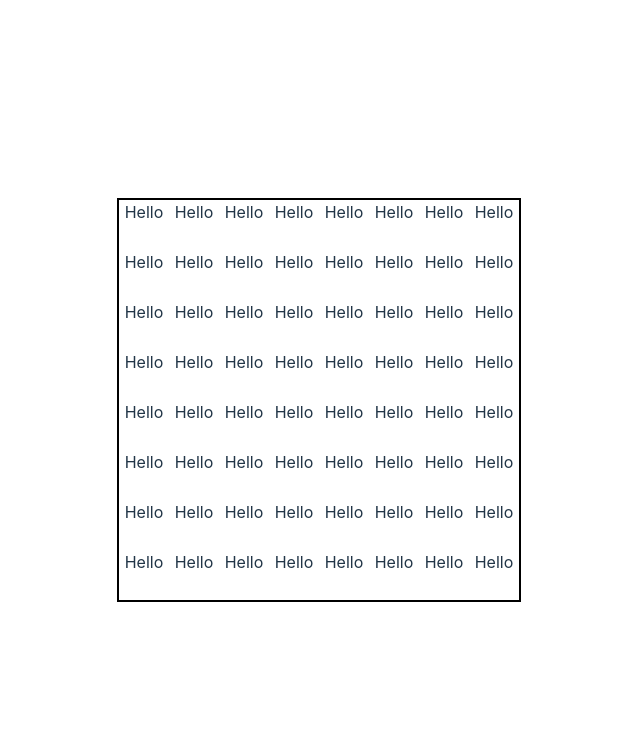
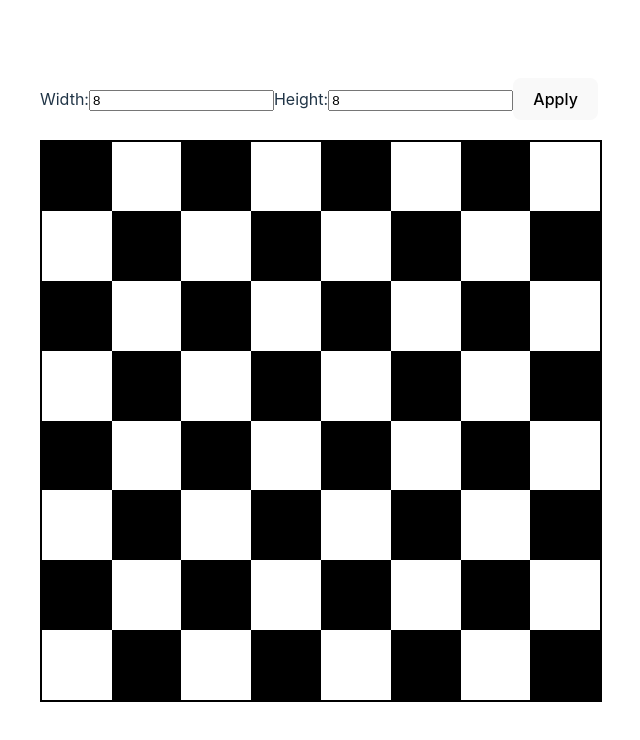
Before and after one commit to maks2601/chess-hero, a React (Vite) app: page / in a window 1280 px wide. Shown: the top 740 px of the page, without its empty margins (321-961 px from the left). Built offline with nearby package versions, Linux system fonts and the light colour scheme.

Commit message:
Make resizable board

```diff
--- a/src/App.tsx
+++ b/src/App.tsx
@@ -1,13 +1,16 @@
-import React, {useState} from 'react';
+import {useState} from 'react';
 import './App.css';
-import BoardComponent from "./components/BoardComponent";
-import {Board} from "./models/Board";
+import Board from "./components/Board.tsx";
+import {BoardData} from "./models/BoardData.ts";
+import BoardForm from "./components/BoardForm.tsx";
 
 function App() {
-    const [board, setBoard] = useState(new Board(8, 8));
+    const [board, setBoard] = useState(new BoardData(8, 8));
+
     return (
         <div className="App">
-            <BoardComponent board={board}/>
+            <BoardForm setBoard={setBoard}/>
+            <Board board={board}/>
         </div>
     );
 }
--- /dev/null
+++ b/src/components/Board.tsx
@@ -0,0 +1,23 @@
+import Cell from "./Cell.tsx";
+import {BoardData} from "../models/BoardData.ts";
+import {FC} from "react";
+import styles from "../styles/Board.module.css"
+
+interface BoardProps {
+    board: BoardData;
+}
+
+const Board: FC<BoardProps> = ({board}) => {
+    return (
+        <div className={styles.board} style={{
+            gridTemplateColumns: `repeat(${board.width}, 1fr)`,
+            aspectRatio: `${board.width}/${board.height}`,
+        }}>
+            {board.cells.map(row => row.map(cell =>{
+                return <Cell cell={cell}/>;
+            }))}
+        </div>
+    );
+};
+
+export default Board;
--- a/src/components/BoardComponent.tsx
+++ /dev/null
@@ -1,20 +0,0 @@
-import React, {FC} from 'react';
-import CellComponent from "./CellComponent";
-import {Board} from "../models/Board";
-import styles from "../styles/BoardComponent.module.css";
-
-interface BoardProps {
-    board: Board;
-}
-
-const BoardComponent: FC<BoardProps> = ({board}) => {
-    return (
-        <div className={styles.board}>
-            {board.cells.map(row => row.map(cell =>{
-                return <CellComponent/>;
-            }))}
-        </div>
-    );
-};
-
-export default BoardComponent;
--- /dev/null
+++ b/src/components/BoardForm.tsx
@@ -0,0 +1,42 @@
+import {FC, FormEvent, useState} from "react";
+import {BoardData} from "../models/BoardData.ts";
+
+interface BoardFormProps {
+    setBoard(board : BoardData) : void;
+}
+
+const BoardForm : FC<BoardFormProps> = ({setBoard}) => {
+    const [width, setWidth] = useState(8);
+    const [height, setHeight] = useState(8);
+
+    const processForm = (e : FormEvent)=>{
+        e.preventDefault();
+        setBoard(new BoardData(width, height));
+    }
+
+    return (
+        <form onSubmit={processForm}>
+            <label>
+                Width:
+                <input
+                    type="number"
+                    value={width}
+                    min="1"
+                    onChange={(e)=>setWidth(parseInt(e.target.value))}
+                />
+            </label>
+            <label>
+                Height:
+                <input
+                    type="number"
+                    value={height}
+                    min="1"
+                    onChange={(e)=>setHeight(parseInt(e.target.value))}
+                />
+            </label>
+            <button type="submit">Apply</button>
+        </form>
+    );
+};
+
+export default BoardForm;
--- /dev/null
+++ b/src/components/Cell.tsx
@@ -0,0 +1,16 @@
+import {FC} from "react";
+import {CellData} from "../models/CellData.ts";
+import styles from "../styles/Board.module.css"
+
+interface CellProps {
+    cell: CellData;
+}
+
+const Cell : FC<CellProps> = ({cell}) => {
+    return (
+        <div className={`${styles.cell} ${styles[cell.color]}`}>
+        </div>
+    );
+};
+
+export default Cell;
--- a/src/components/CellComponent.tsx
+++ /dev/null
@@ -1,11 +0,0 @@
-import React from 'react';
-
-const CellComponent = () => {
-    return (
-        <div>
-            Hello
-        </div>
-    );
-};
-
-export default CellComponent;
--- a/src/models/Board.ts
+++ b/src/models/BoardData.ts
@@ -1,10 +1,10 @@
-import {Cell} from "./Cell";
+import {CellData} from "./CellData.ts";
 import {Colors} from "./Colors";
 
-export class Board {
+export class BoardData {
     readonly width: number;
     readonly height: number;
-    readonly cells: Cell[][];
+    readonly cells: CellData[][];
 
     constructor(width: number, height: number) {
         this.width = width;
@@ -12,10 +12,10 @@ export class Board {
         this.cells = [];
 
         for (let i = 0; i < height; i++) {
-            const row: Cell[] = [];
+            const row: CellData[] = [];
             for (let j = 0; j < width; j++) {
-                const color = j % 2 === 0 ? Colors.BLACK : Colors.WHITE;
-                row.push(new Cell(i, j, color));
+                const color = (i + j) % 2 === 0 ? Colors.BLACK : Colors.WHITE;
+                row.push(new CellData(i, j, color));
             }
             this.cells.push(row);
         }
--- a/src/models/Cell.ts
+++ b/src/models/CellData.ts
@@ -1,6 +1,6 @@
 import {Colors} from "./Colors";
 
-export class Cell {
+export class CellData {
     readonly x: number;
     readonly y: number;
     readonly color: Colors;
--- a/src/styles/BoardComponent.module.css
+++ b/src/styles/Board.module.css
@@ -1,9 +1,8 @@
-/* BoardComponent.module.css */
 .board {
     display: grid;
-    grid-template-columns: repeat(8, 1fr);
-    width: 400px;
-    height: 400px;
+    width: 100%;
+    max-width: 600px;
+    margin: 20px auto;
     border: 2px solid black;
 }
 
```
